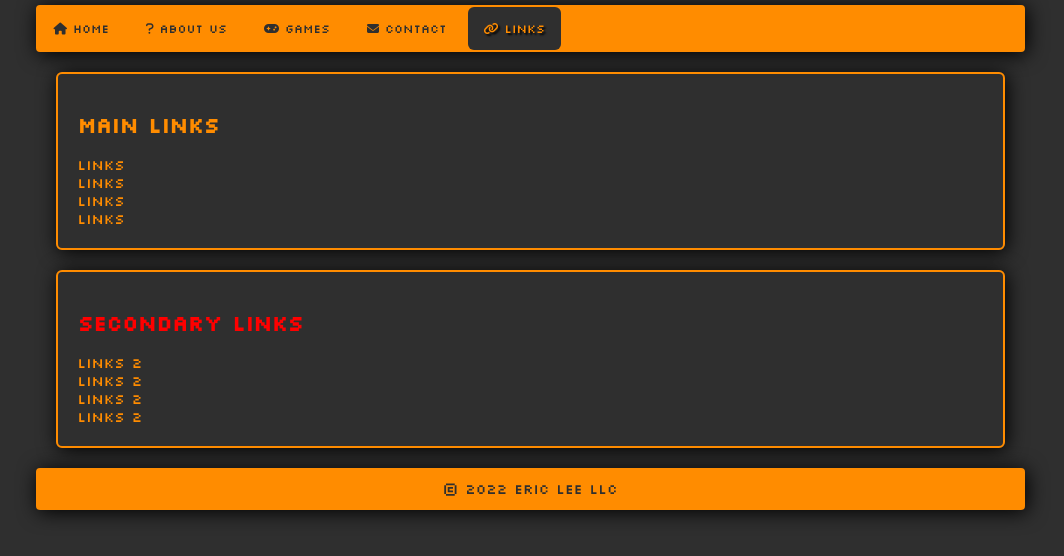
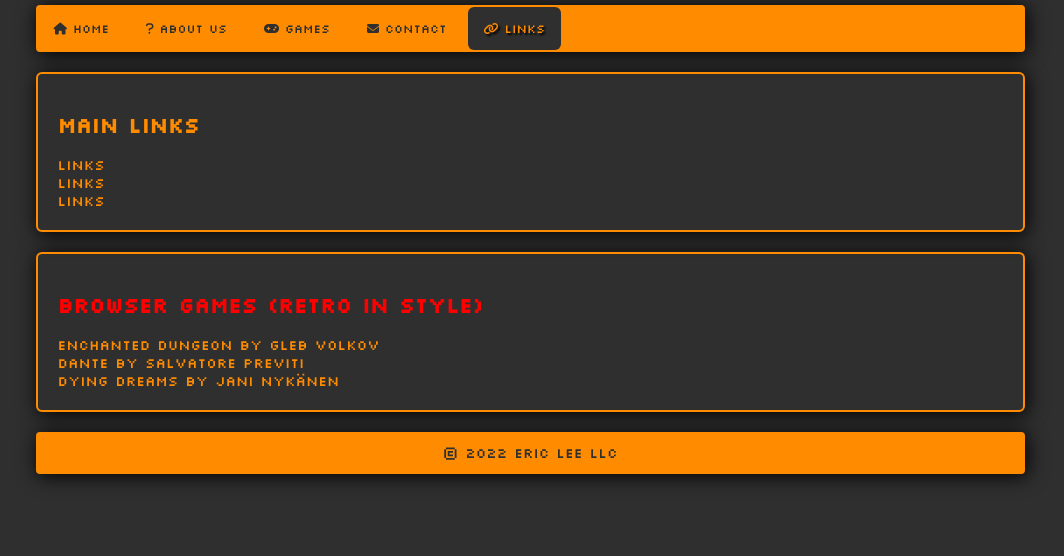
Before and after one commit to watermelonsoup/watermelonsoup.github.io, a plain HTML site: page links.html in a window 1280 px wide. Shown: the whole page, without its empty margins (110-1174 px from the left). Drawn offline with Linux system fonts and the light colour scheme.

Commit message:
Added Game links.
Added some awesome 14kb game links from Github creators.

```diff
--- a/css/master.css
+++ b/css/master.css
@@ -64,7 +64,7 @@ html, body {
 	border: solid 2px darkorange;
 	border-radius: 6px;
 	color: darkorange;
-	margin: 20px;
+	margin: 20px 0 20px 0;
 	padding: 20px;
 	box-shadow: 2px 2px 20px black;
 }
@@ -73,7 +73,7 @@ html, body {
 	border: solid 2px darkorange;
 	border-radius: 6px;
 	color:  #ff0000;
-  margin: 20px;
+  margin: 20px 0 20px 0;
 	padding: 20px;
 	box-shadow: 2px 2px 20px black;
 }
@@ -196,7 +196,6 @@ footer {
   top: 40px;
   left: auto;
   display: flex;
-  margin: auto;
 }
 
 .card {
@@ -259,7 +258,7 @@ footer {
 	border: 2px solid darkorange;
 	border-radius: 6px;
   position: relative;
-  margin: 15px;
+  margin-top: 20px;
 }
 
 /* Hide the images by default */
--- a/links.html
+++ b/links.html
@@ -38,18 +38,17 @@
 
 	<section id="main">
 		<h1>Main Links</h1>
-		<a href="">Links</a>
+		<a href=""></a>
 		<a href="">Links</a>
 		<a href="">Links</a>
 		<a href="">Links</a>
 	</section>
 
 	<section id="secondary">
-		<h1>Secondary Links</h1>
-		<a href="">Links 2</a>
-		<a href="">Links 2</a>
-		<a href="">Links 2</a>
-		<a href="">Links 2</a>
+		<h1>Browser Games (Retro in Style)</h1>
+		<a href=""><a href="https://js13kgames.com/games/enchanted-dungeon/index.html">Enchanted Dungeon by Gleb Volkov</a></a>
+		<a href="https://js13kgames.com/games/dante/index.html">Dante by Salvatore Previti</a>
+		<a href="https://js13kgames.com/games/dying-dreams/index.html">Dying Dreams by Jani Nykänen</a>
 	</section>
 
 	<footer>
```
Also changed, not shown: games.html (+10 -0 lines).
